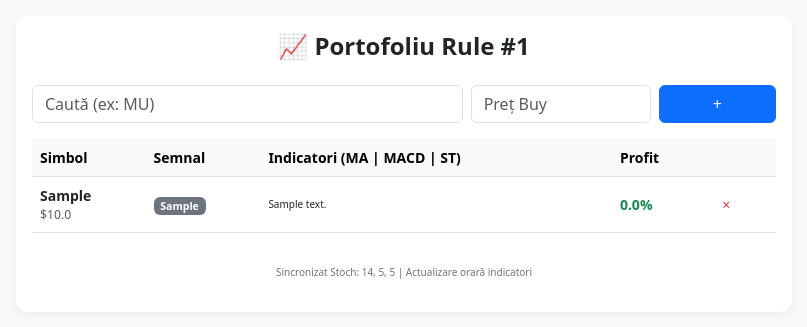
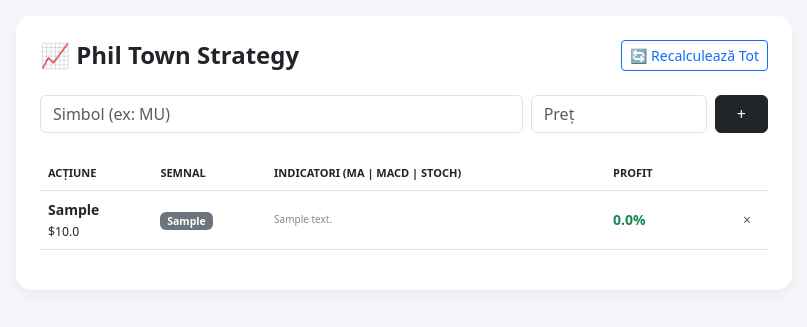
Before and after one commit to constantinionalex/Portofoliu_Revolut, a Flask app: page / in a window 1280 px wide. Shown: the top 327 px of the page, without its empty margins (236-1043 px from the left). Run offline with Flask 3, Linux system fonts and the light colour scheme; tables that the repository leaves empty hold one stand-in row (values such as "Sample post").

Commit message:
Update index.html

```diff
--- a/templates/index.html
+++ b/templates/index.html
@@ -3,44 +3,37 @@
 <head>
     <meta charset="UTF-8">
     <meta name="viewport" content="width=device-width, initial-scale=1.0">
-    <title>Rule #1 Invest</title>
+    <title>Rule #1 Portfolio</title>
     <link href="https://cdn.jsdelivr.net/npm/bootstrap@5.3.0/dist/css/bootstrap.min.css" rel="stylesheet">
     <style>
-        body { background: #f8f9fa; font-size: 14px; }
-        .card { border: none; border-radius: 12px; box-shadow: 0 4px 10px rgba(0,0,0,0.05); }
-        .badge-buy { background: #198754; }
+        body { background: #f4f6f9; font-size: 14px; }
+        .card { border-radius: 15px; border: none; box-shadow: 0 5px 15px rgba(0,0,0,0.05); }
+        .badge-buy { background: #28a745; }
         .badge-sell { background: #dc3545; }
         .badge-hold { background: #6c757d; }
-        #autocomplete-results { position: absolute; z-index: 1000; width: 100%; }
-        .tech-text { font-size: 10px; color: #6c757d; }
     </style>
 </head>
 <body class="p-3">
+<div class="container" style="max-width: 800px;">
+    <div class="card p-4">
+        <div class="d-flex justify-content-between align-items-center mb-4">
+            <h4 class="fw-bold m-0">📈 Phil Town Strategy</h4>
+            <button onclick="location.href='/refresh_manual'" class="btn btn-sm btn-outline-primary">🔄 Recalculează Tot</button>
+        </div>
 
-<div class="container" style="max-width: 800px;">
-    <div class="card p-3">
-        <h4 class="text-center mb-4 fw-bold">📈 Portofoliu Rule #1</h4>
-
-        <div class="row g-2 mb-3 position-relative">
-            <div class="col-7">
-                <input type="text" id="symbol" class="form-control" placeholder="Caută (ex: MU)" autocomplete="off">
-                <div id="autocomplete-results" class="list-group"></div>
-            </div>
-            <div class="col-3">
-                <input type="number" id="price" class="form-control" placeholder="Preț Buy">
-            </div>
-            <div class="col-2 d-grid">
-                <button onclick="addStock()" class="btn btn-primary">+</button>
-            </div>
+        <div class="row g-2 mb-4">
+            <div class="col-8"><input type="text" id="symbol" class="form-control" placeholder="Simbol (ex: MU)"></div>
+            <div class="col-3"><input type="number" id="price" class="form-control" placeholder="Preț"></div>
+            <div class="col-1"><button onclick="addStock()" class="btn btn-dark w-100">+</button></div>
         </div>
 
         <div class="table-responsive">
-            <table class="table table-hover align-middle">
+            <table class="table align-middle">
                 <thead>
-                    <tr class="table-light">
-                        <th>Simbol</th>
+                    <tr class="text-muted" style="font-size: 11px; text-transform: uppercase;">
+                        <th>Acțiune</th>
                         <th>Semnal</th>
-                        <th>Indicatori (MA | MACD | ST)</th>
+                        <th>Indicatori (MA | MACD | STOCH)</th>
                         <th>Profit</th>
                         <th></th>
                     </tr>
@@ -48,50 +41,31 @@
                 <tbody>
                     {% for s in stocks %}
                     <tr>
-                        <td>
-                            <div class="fw-bold">{{ s.symbol }}</div>
-                            <div class="small text-muted">${{ s.current_price }}</div>
+                        <td><b class="d-block">{{ s.symbol }}</b><small>${{ s.current_price }}</small></td>
+                        <td><span class="badge {{ 'badge-buy' if s.last_signal == 'BUY' else 'badge-sell' if s.last_signal == 'SELL' else 'badge-hold' }}">{{ s.last_signal }}</span></td>
+                        <td style="font-size: 10px; color: #7f8c8d;">{{ s.tech_details }}</td>
+                        <td class="fw-bold {{ 'text-success' if s.current_price >= s.purchase_price else 'text-danger' }}">
+                            {{ (((s.current_price - s.purchase_price)/s.purchase_price)*100)|round(1) }}%
                         </td>
-                        <td>
-                            <span class="badge {{ 'badge-buy' if s.last_signal == 'BUY' else 'badge-sell' if s.last_signal == 'SELL' else 'badge-hold' }}">
-                                {{ s.last_signal }}
-                            </span>
-                        </td>
-                        <td class="tech-text">{{ s.tech_details }}</td>
-                        <td class="{{ 'text-success' if s.current_price >= s.purchase_price else 'text-danger' }} fw-bold">
-                            {{ (((s.current_price - s.purchase_price)/s.purchase_price)*100)|round(2) }}%
-                        </td>
-                        <td><button onclick="deleteStock({{ s.id }})" class="btn btn-sm text-danger">×</button></td>
+                        <td class="text-end"><button onclick="del({{s.id}})" class="btn btn-sm text-muted">×</button></td>
                     </tr>
                     {% endfor %}
                 </tbody>
             </table>
         </div>
-        <p class="text-center tech-text mt-3">Sincronizat Stoch: 14, 5, 5 | Actualizare orară indicatori</p>
     </div>
 </div>
 
 <script>
-    const input = document.getElementById('symbol');
-    const results = document.getElementById('autocomplete-results');
-
-    input.addEventListener('input', async () => {
-        if (input.value.length < 2) { results.innerHTML = ''; return; }
-        const r = await fetch(`/search?q=${input.value}`);
-        const data = await r.json();
-        results.innerHTML = data.map(i => `<button class="list-group-item list-group-item-action" onclick="sel('${i.symbol}')"><b>${i.symbol}</b> - ${i.name}</button>`).join('');
-    });
-
-    function sel(s) { input.value = s; results.innerHTML = ''; }
-
     async function addStock() {
-        const f = new FormData(); f.append('symbol', input.value); f.append('price', document.getElementById('price').value);
-        await fetch('/add', {method: 'POST', body: f}); location.reload();
+        const f = new FormData();
+        f.append('symbol', document.getElementById('symbol').value);
+        f.append('price', document.getElementById('price').value);
+        await fetch('/add', {method: 'POST', body: f});
+        alert('Acțiunea a fost adăugată. Indicatorii vor apărea în 1-2 minute din cauza limitărilor API.');
+        location.reload();
     }
-
-    async function deleteStock(id) {
-        if(confirm('Ștergi acțiunea?')) { await fetch(`/delete/${id}`, {method: 'DELETE'}); location.reload(); }
-    }
+    async function del(id) { if(confirm('Ștergi?')) { await fetch('/delete/'+id, {method:'DELETE'}); location.reload(); } }
 </script>
 </body>
 </html>
```
